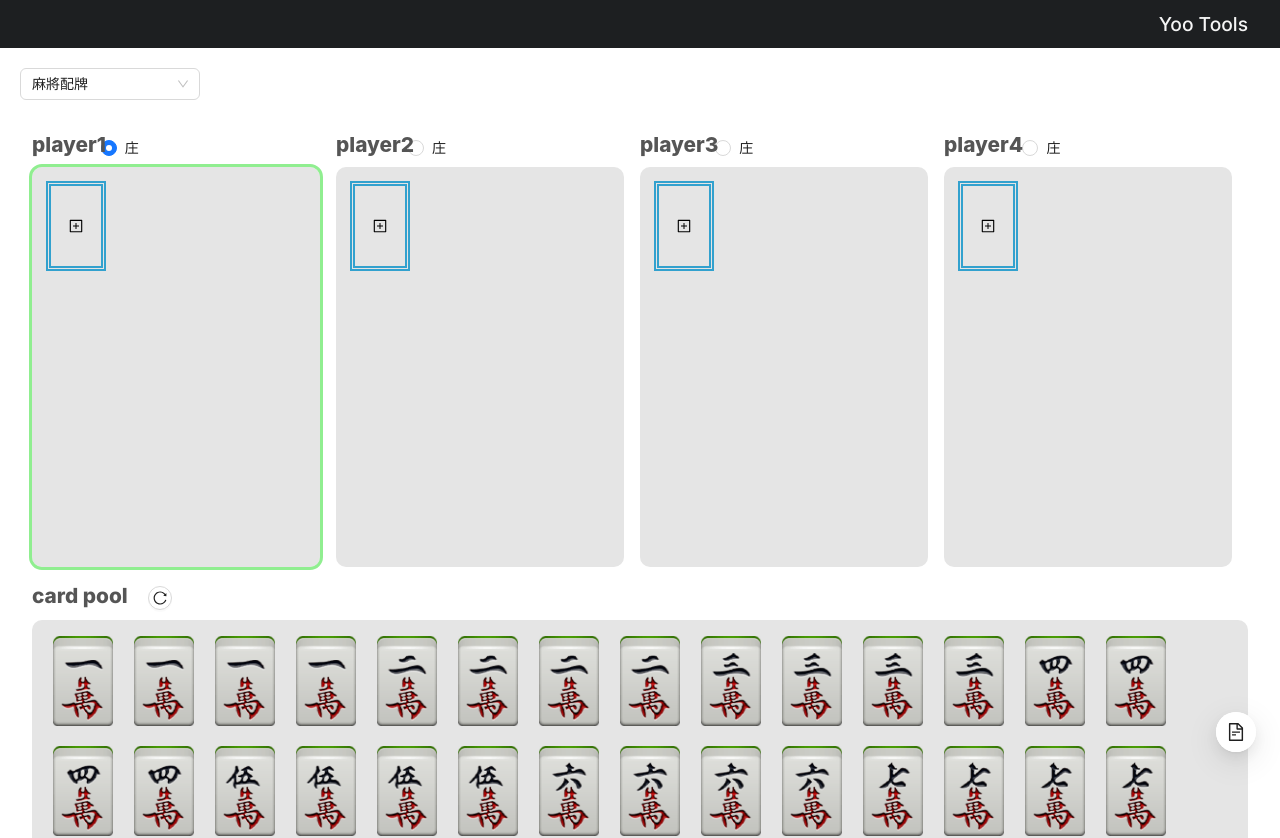
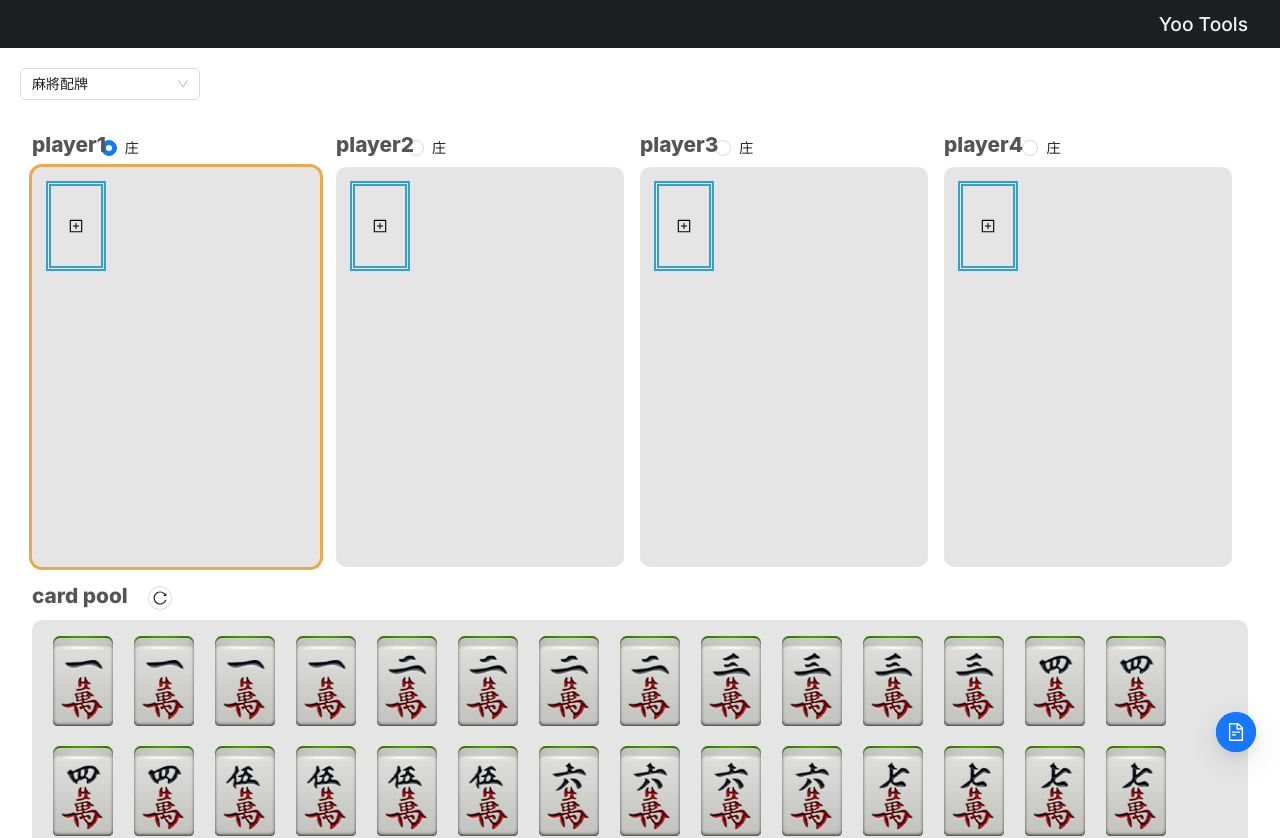
Before and after one commit to Jacky20000326/yoo-tool, a Next.js app: page /matching in a window 1280 px wide. Shown: the top 838 px of the page. Built offline with nearby package versions, Linux system fonts and the light colour scheme.

Commit message:
修正美观

```diff
--- a/app/_component/Matching/mahjomg/BoardSquare.tsx
+++ b/app/_component/Matching/mahjomg/BoardSquare.tsx
@@ -72,7 +72,7 @@ const BoardSquare = ({
                     backgroundColor: "#E5E5E5",
                     padding: "1em",
                     borderRadius: "10px",
-                    outline: currControl == currBoardIndex   ? '3px solid lightgreen' : 'none'
+                    outline: currControl == currBoardIndex   ? '3px solid #E8AA51' : 'none'
                     // boxShadow: "0px 1px 2px 0px rgba(255, 165, 0,0.7),1px 2px 4px 0px rgba(255, 165, 0,0.7),2px 4px 8px 0px rgba(255, 165, 0,0.7),2px 4px 16px 0px rgba(255, 165, 0,0.7)"
                 }}
 
--- a/app/_component/Matching/mahjomg/MahJong.tsx
+++ b/app/_component/Matching/mahjomg/MahJong.tsx
@@ -4,7 +4,7 @@ import { Card, createAllCard, CardType, DragState } from "../../../_lib/card/mah
 import DrapPicture from "./DrapPicture";
 import BoardSquare from "./BoardSquare";
 import styled from "./MahJong.module.css";
-import { PlusSquareOutlined, ReloadOutlined } from "@ant-design/icons";
+import { PlusSquareOutlined, ReloadOutlined, SearchOutlined } from "@ant-design/icons";
 import { Col, Row, Button, Flex, message, Modal, Tooltip,Input,FloatButton   } from "antd";
 import { paiCard } from "../../../_lib/card/mahJong/paiCard";
 import Radio from "antd/lib/radio";
@@ -62,10 +62,6 @@ const OverWritePaiCardButton: React.FC = () => {
                         content: '配牌成功'
                     });
 
-
-                    // setTimeout(()=>{
-                    //     setIsModalOpen(false);
-                    // },100)
             }
 
 
@@ -112,7 +108,7 @@ const OverWritePaiCardButton: React.FC = () => {
 
 
 
-            <FloatButton onClick={showModal} />
+            <FloatButton onClick={showModal} type="primary"/>
         </>
     );
 }
```
